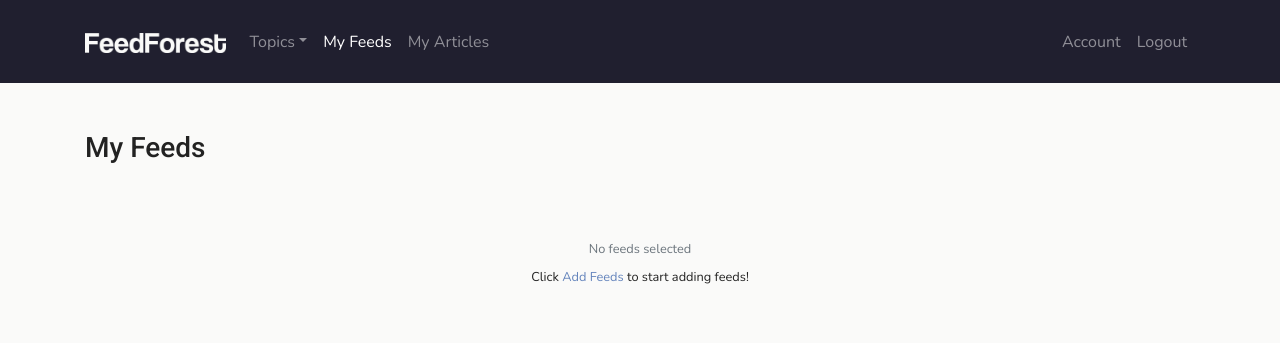
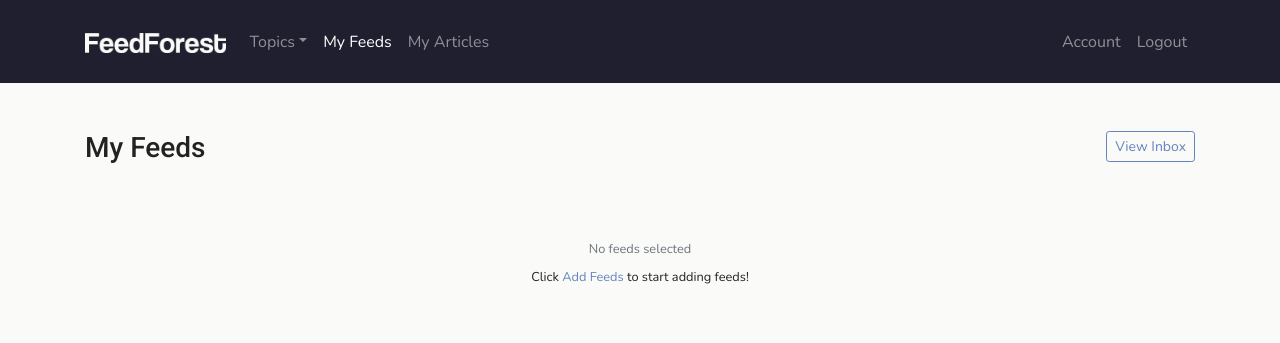
Before and after one commit to Ak5cel/feedforest, a Flask app: page /user/feeds in a window 1280 px wide. Shown: the top 343 px of the page. Run offline with Flask 2, Linux system fonts and the light colour scheme; a user stored in the database is signed in; tables that the repository leaves empty hold one stand-in row (values such as "Sample post"); parts of the project's set-up code (start-up, migrations or seed data) failed here and were passed over; some libraries are stand-ins or nearby versions.

Commit message:
Add inbox link to My Feeds page

```diff
--- a/src/templates/myfeeds.html
+++ b/src/templates/myfeeds.html
@@ -3,11 +3,14 @@
 {% block content %}
 <div class="container padding-bottom">
   <div class="row">
-    <div class="col-12 d-sm-flex align-items-center justify-content-between mt-4 mt-md-5 mb-4 mb-sm-0">
+    <div class="col-12 d-sm-flex align-items-start justify-content-between mt-4 mt-md-5 mb-4 mb-sm-0">
       <h3 class="mb-sm-4">My Feeds</h3>
-      {% if current_user.selected_feeds[0] %}
-      <small class="text-muted">Last updated: {{ last_updated_on.strftime('%B %e, %Y, %I:%M %p %Z') }} UTC</small>
-      {% endif %}
+      <div class="text-sm-right mb-sm-3">
+        {% if current_user.selected_feeds[0] %}
+        <small class="text-muted">Last updated: {{ last_updated_on.strftime('%B %e, %Y, %I:%M %p %Z') }} UTC</small><br>
+        {% endif %}
+        <a href="{{ url_for('user.inbox') }}" class="btn btn-outline-primary btn-sm">View Inbox</a>
+      </div>
     </div>
     <div class="col-md-12">
       {% with messages = get_flashed_messages(with_categories=True) %}
--- a/src/templates/profile-summary.html
+++ b/src/templates/profile-summary.html
@@ -46,7 +46,7 @@
   <div class="bg-white border p-4 mb-3 rounded-lg">
     <div class="d-flex justify-content-between mb-3">
       <h5>Email Preferences</h5>
-      <a class="btn btn-outline-primary" href="{{ url_for('user.edit_email_pref') }}">Edit Preferences</a>
+      <a class="btn btn-outline-primary" href="{{ url_for('user.edit_email_pref') }}">Edit</a>
     </div>
     <ul class="list-group list-group-flush">
       <li class="list-group-item px-0">
```
